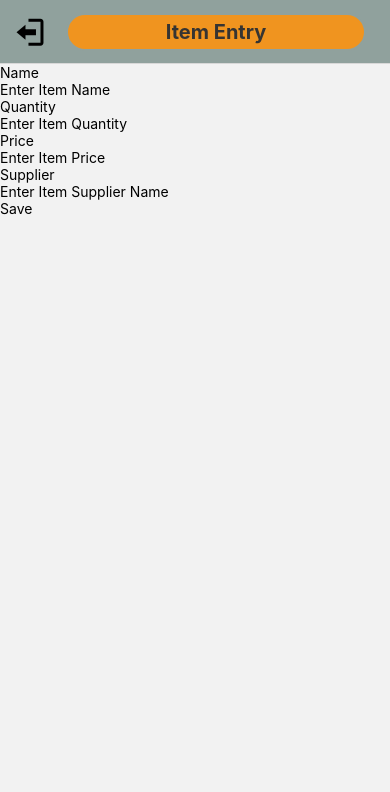
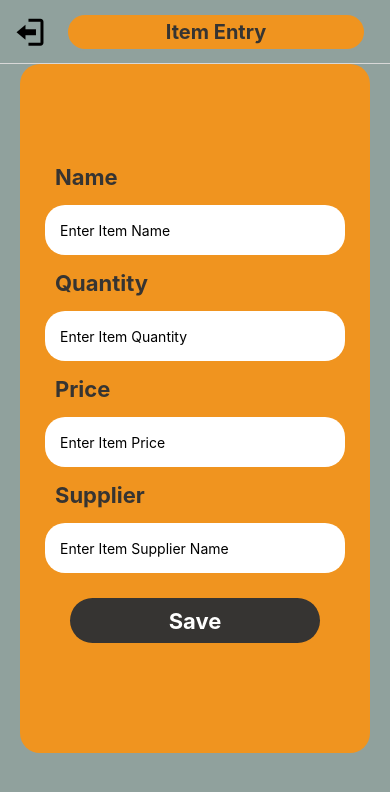
Before and after one commit to NjbSyd/Mobile-Inventory-Management-System, a React Native app: screen /ItemEntry in a window 390 px wide. Shown: the top 792 px of the page. Built offline with nearby package versions, Linux system fonts and the light colour scheme.

Commit message:
Detail and Item entry Completed 80%

```diff
--- a/Components/ItemsSummary.js
+++ b/Components/ItemsSummary.js
@@ -1,13 +1,5 @@
-import {
-  StyleSheet,
-  TouchableOpacity,
-  View,
-  Text,
-  ToastAndroid,
-} from "react-native";
-import { Icon } from "@rneui/themed";
-
-export function ItemsSummary({ data, navigation }) {
+import { StyleSheet, TouchableOpacity, View, Text } from "react-native";
+export function ItemsSummary({ data, navigation, uid }) {
   if (data === undefined) {
     return null;
   }
@@ -17,21 +9,11 @@ export function ItemsSummary({ data, navigation }) {
         key={index}
         style={css.button}
         onPress={() => {
-          navigation.navigate("Details", { info: item });
+          navigation.navigate("Details", { info: item, uid: uid });
         }}
       >
         <View style={css.topRowContainer}>
           <Text style={css.buttonText}>{item.name}</Text>
-        </View>
-        <View style={css.rowContainer}>
-          <Text style={css.label}>
-            <Icon name="email" type="entypo" size={15} color="#fff" />
-            {" " + item.price}
-          </Text>
-          <Text style={css.label}>
-            <Icon name="hash" type="feather" size={15} color="#fff" />
-            {" " + item.quantity}
-          </Text>
         </View>
       </TouchableOpacity>
     );
@@ -40,22 +22,20 @@ export function ItemsSummary({ data, navigation }) {
 
 const css = StyleSheet.create({
   button: {
-    borderColor: "rgba(72,255,0,0.51)",
-    borderWidth: 2,
-    backgroundColor: "#2a2d3e",
+    backgroundColor: "#F0941F",
     padding: 10,
     margin: 5,
     borderRadius: 10,
   },
   buttonText: {
-    color: "white",
+    color: "#363432",
     fontSize: 25,
     fontWeight: "bold",
     textAlign: "center",
     flex: 1,
     borderRadius: 10,
     padding: 5,
-    backgroundColor: "rgba(72,255,0,0.2)",
+    backgroundColor: "white",
   },
   label: {
     fontSize: 16,
@@ -70,13 +50,4 @@ const css = StyleSheet.create({
   topRowContainer: {
     flexDirection: "row",
   },
-  mfLogo: {
-    width: 50,
-    borderRadius: 25,
-    backgroundColor: "rgba(72,255,0,0.2)",
-    textAlign: "center",
-    color: "white",
-    textAlignVertical: "center",
-    marginRight: 10,
-  },
 });
--- a/Components/Loading.js
+++ b/Components/Loading.js
@@ -3,8 +3,10 @@ import { View, ActivityIndicator, Text, StyleSheet } from "react-native";
 export function LoadingIndicator() {
   return (
     <View style={css.main}>
-      <ActivityIndicator color={"black"} size={100} />
+      <Text style={css.text}>Welcome</Text>
+      <ActivityIndicator color={"#F0941F"} size={100} />
       <Text style={css.text}>Loading . . .</Text>
+      <Text style={css.text}>Please Wait !!</Text>
     </View>
   );
 }
--- a/View/Detail.js
+++ b/View/Detail.js
@@ -1,7 +1,15 @@
 import { useCallback, useState } from "react";
-import { View } from "react-native";
+import {
+  StyleSheet,
+  TextInput,
+  ToastAndroid,
+  TouchableOpacity,
+  View,
+} from "react-native";
 import { Text } from "@rneui/base";
 import { useFocusEffect } from "@react-navigation/native";
+import { addNewItem, removeDoc, updateData } from "../Database/DataControl";
+import { Icon } from "@rneui/themed";
 
 export function Details({ navigation, route }) {
   useFocusEffect(
@@ -12,11 +20,124 @@ export function Details({ navigation, route }) {
       };
     }, [])
   );
-  const [info, setInfo] = useState({});
-
+  const [info, setInfo] = useState(route.params.info);
+  const [edit, setEdit] = useState(false);
   return (
-    <View>
-      <Text>Details of {info.name}</Text>
+    <View style={css.MainContainer}>
+      <View style={css.InnerContainer}>
+        <Text style={css.label}>Item ID</Text>
+        <TextInput style={css.input} value={info.documentId} editable={false} />
+        <Text style={css.label}>Name</Text>
+        <TextInput
+          style={css.input}
+          value={info.name}
+          editable={edit}
+          onChangeText={(text) => setInfo({ ...info, name: text })}
+        />
+        <Text style={css.label}>Quantity</Text>
+        <TextInput
+          style={css.input}
+          value={info.quantity}
+          editable={edit}
+          keyboardType={"numeric"}
+          onChangeText={(text) => setInfo({ ...info, quantity: text })}
+        />
+        <Text style={css.label}>Price</Text>
+        <TextInput
+          style={css.input}
+          value={info.price}
+          editable={edit}
+          keyboardType={"numeric"}
+          onChangeText={(text) => setInfo({ ...info, price: text })}
+        />
+        <Text style={css.label}>Supplier</Text>
+        <TextInput
+          style={css.input}
+          value={info.supplier}
+          editable={edit}
+          onChangeText={(text) => setInfo({ ...info, supplier: text })}
+        />
+        {edit ? (
+          <TouchableOpacity
+            style={css.Btn}
+            onPress={() => {
+              updateData(route.params.uid, info).then((r) => {
+                setEdit(false);
+              });
+            }}
+          >
+            <Text style={css.BtnTxt}>Save</Text>
+          </TouchableOpacity>
+        ) : (
+          <View style={{ flexDirection: "row", justifyContent: "center" }}>
+            <TouchableOpacity
+              style={css.Btn}
+              onPress={() => {
+                removeDoc(route.params.uid, info.documentId).then((r) => {
+                  navigation.navigate("Home", { uid: route.params.uid });
+                });
+              }}
+            >
+              <Icon name="trash" type={"entypo"} size={40} color="#fff" />
+            </TouchableOpacity>
+            <TouchableOpacity
+              style={css.Btn}
+              onPress={() => {
+                setEdit(true);
+              }}
+            >
+              <Icon name="edit" size={40} color="#fff" />
+            </TouchableOpacity>
+          </View>
+        )}
+      </View>
     </View>
   );
 }
+const css = StyleSheet.create({
+  MainContainer: {
+    backgroundColor: "#90A19D",
+    flex: 1,
+    alignContent: "center",
+  },
+  InnerContainer: {
+    marginHorizontal: 20,
+    marginVertical: 20,
+    paddingVertical: 20,
+    backgroundColor: "#F0941F",
+    borderRadius: 20,
+    elevation: 12,
+  },
+  input: {
+    height: 50,
+    width: 300,
+    margin: 15,
+    padding: 15,
+    backgroundColor: "white",
+    elevation: 10,
+    alignSelf: "center",
+    borderRadius: 20,
+    color: "black",
+  },
+  Btn: {
+    backgroundColor: "#363432",
+    padding: 10,
+    margin: 15,
+    borderRadius: 50,
+    alignSelf: "center",
+    alignItems: "center",
+    justifyContent: "center",
+  },
+  BtnTxt: {
+    color: "white",
+    fontWeight: "bold",
+    fontSize: 22,
+  },
+  label: {
+    color: "#363432",
+    alignSelf: "flex-start",
+    marginLeft: 35,
+    fontWeight: "bold",
+    fontSize: 22,
+  },
+});
--- a/View/Home.js
+++ b/View/Home.js
@@ -1,11 +1,19 @@
 import { useCallback, useEffect, useState } from "react";
 import { readData } from "../Database/DataControl";
 import { LoadingIndicator } from "../Components/Loading";
-import { ScrollView, Text, View, StyleSheet, Button } from "react-native";
+import {
+  ScrollView,
+  Text,
+  View,
+  StyleSheet,
+  Button,
+  TouchableOpacity,
+} from "react-native";
 import { ItemsSummary } from "../Components/ItemsSummary";
 import { Logout } from "../Components/Logout";
-import { getUserInfo } from "../Database/UserAuth";
+import { getUserInfo, signIn } from "../Database/UserAuth";
 import { useFocusEffect } from "@react-navigation/native";
+import { Icon } from "@rneui/themed";
 
 export function HomeScreen({ navigation, route }) {
   useFocusEffect(
@@ -35,20 +43,28 @@ export function HomeScreen({ navigation, route }) {
     <LoadingIndicator />
   ) : data.length > 0 ? (
     <View style={css.MainView}>
-      <Text>Hi! welcome home {userInfo.name}</Text>
       <ScrollView style={{ width: 350 }}>
-        <ItemsSummary data={data} navigation={navigation} />
+        <ItemsSummary data={data} navigation={navigation} uid={uid} />
       </ScrollView>
-      <Button
-        title={"Add Item"}
-        onPress={() => {
-          navigation.navigate("ItemEntry", { uid: uid });
-        }}
-      />
+      <TouchableOpacity
+        style={css.AddItemBtnFloat}
+        onPress={() => navigation.navigate("ItemEntry", { uid: uid })}
+      >
+        <Icon name="plus" type={"antdesign"} size={40} color="#F0941F" />
+      </TouchableOpacity>
     </View>
   ) : (
-    <View>
-      <Text>No data found!!</Text>
+    <View style={css.MainView}>
+      <Text style={css.text}>No data found!!</Text>
+      <TouchableOpacity
+        style={css.AddItemBtnStatic}
+        onPress={() => navigation.navigate("ItemEntry", { uid: uid })}
+      >
+        <View style={{ flexDirection: "row" }}>
+          <Icon name="plus" type={"antdesign"} size={30} color="#F0941F" />
+          <Text style={css.AddItemBtnTxt}>Add Item?</Text>
+        </View>
+      </TouchableOpacity>
     </View>
   );
 }
@@ -60,4 +76,36 @@ const css = StyleSheet.create({
     alignItems: "center",
     justifyContent: "center",
   },
+  text: {
+    fontSize: 40,
+    fontWeight: "bold",
+    textAlign: "center",
+  },
+  AddItemBtnStatic: {
+    backgroundColor: "#363432",
+    margin: 10,
+    height: 45,
+    width: 250,
+    borderRadius: 50,
+    alignSelf: "center",
+    alignItems: "center",
+    justifyContent: "center",
+  },
+  AddItemBtnTxt: {
+    color: "white",
+    fontWeight: "bold",
+    fontSize: 22,
+  },
+  AddItemBtnFloat: {
+    backgroundColor: "white",
+    borderWidth: 1,
+    borderColor: "#363432",
+    borderRadius: 50,
+    alignSelf: "center",
+    alignItems: "center",
+    justifyContent: "center",
+    position: "absolute",
+    bottom: 20,
+    right: 20,
+  },
 });
--- a/View/ItemEntry.js
+++ b/View/ItemEntry.js
@@ -1,50 +1,109 @@
-import { View, Text, TextInput, TouchableOpacity } from "react-native";
-import { useFocusEffect } from "@react-navigation/native";
+import {
+  View,
+  Text,
+  TextInput,
+  StyleSheet,
+  TouchableOpacity,
+} from "react-native";
 import { useState } from "react";
 import { addNewItem } from "../Database/DataControl";
 export function ItemEntry({ navigation, route }) {
   const [item, setItem] = useState({});
   return (
-    <View>
-      <Text>Name</Text>
+    <View style={css.MainContainer}>
+      <View style={css.InnerContainer}>
+        <Text style={css.label}>Name</Text>
         <TextInput
+          style={css.input}
           placeholder={"Enter Item Name"}
           onChangeText={(text) => {
             setItem({ ...item, name: text });
           }}
         />
-      <Text>Quantity</Text>
+        <Text style={css.label}>Quantity</Text>
         <TextInput
+          style={css.input}
           placeholder={"Enter Item Quantity"}
           keyboardType={"numeric"}
           onChangeText={(text) => {
             setItem({ ...item, quantity: text });
           }}
         />
-      <Text>Price</Text>
+        <Text style={css.label}>Price</Text>
         <TextInput
+          style={css.input}
           placeholder={"Enter Item Price"}
           keyboardType={"numeric"}
           onChangeText={(text) => {
             setItem({ ...item, price: text });
           }}
         />
-      <Text>Supplier</Text>
+        <Text style={css.label}>Supplier</Text>
         <TextInput
+          style={css.input}
           placeholder={"Enter Item Supplier Name"}
           onChangeText={(text) => {
             setItem({ ...item, supplier: text });
           }}
         />
         <TouchableOpacity
+          style={css.Btn}
           onPress={() => {
             addNewItem(route.params.uid, item).then((r) => {
               navigation.navigate("Home", { uid: route.params.uid });
             });
           }}
         >
-        <Text>Save</Text>
+          <Text style={css.BtnTxt}>Save</Text>
         </TouchableOpacity>
+      </View>
     </View>
   );
 }
+
+const css = StyleSheet.create({
+  MainContainer: {
+    backgroundColor: "#90A19D",
+    flex: 1,
+    alignContent: "center",
+  },
+  InnerContainer: {
+    marginHorizontal: 20,
+    paddingVertical: 100,
+    backgroundColor: "#F0941F",
+    borderRadius: 20,
+    elevation: 12,
+  },
+  input: {
+    height: 50,
+    width: 300,
+    margin: 15,
+    padding: 15,
+    backgroundColor: "white",
+    elevation: 10,
+    alignSelf: "center",
+    borderRadius: 20,
+  },
+  Btn: {
+    backgroundColor: "#363432",
+    margin: 10,
+    height: 45,
+    width: 250,
+    borderRadius: 50,
+    alignSelf: "center",
+    alignItems: "center",
+    justifyContent: "center",
+  },
+  BtnTxt: {
+    color: "white",
+    fontWeight: "bold",
+    fontSize: 22,
+  },
+  label: {
+    color: "#363432",
+    alignSelf: "flex-start",
+    marginLeft: 35,
+    fontWeight: "bold",
+    fontSize: 22,
+  },
+});
```
Also changed, not shown: Database/DataControl.js (+42 -1 lines), Database/UserAuth.js (+7 -2 lines). Lines whose indentation alone changed are shown as unchanged.
